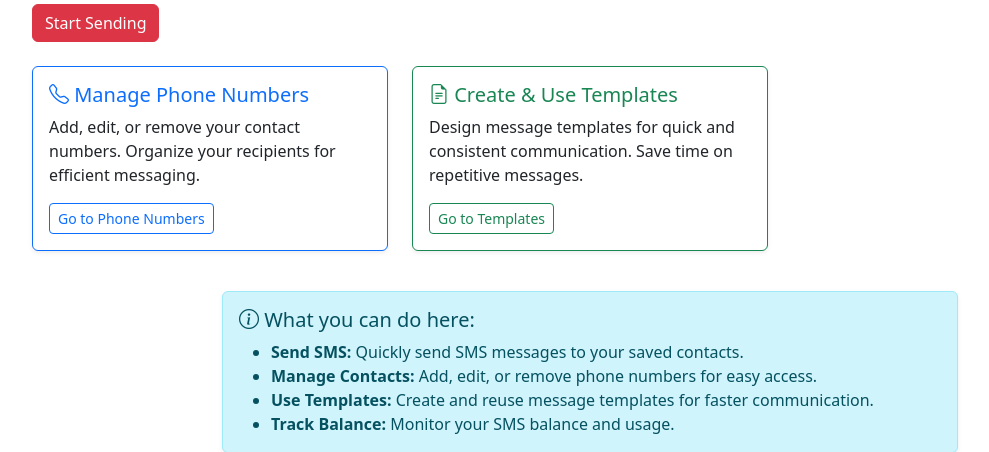
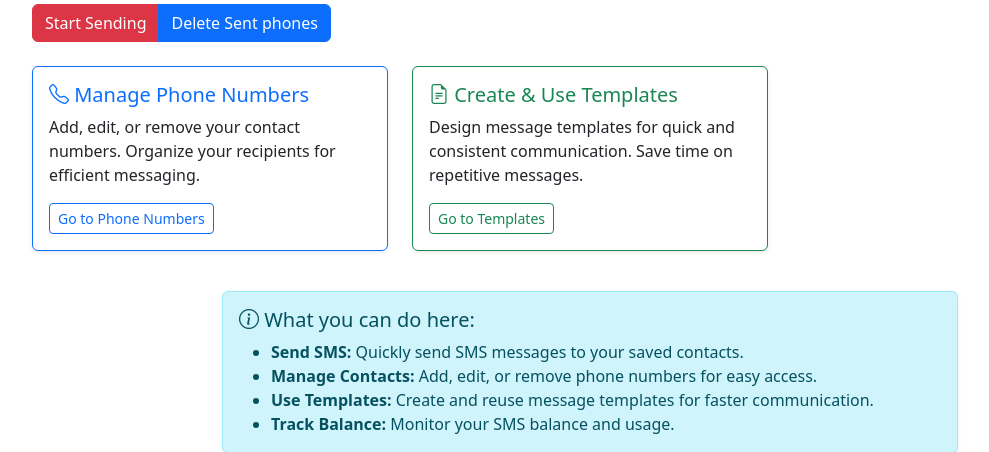
Before and after one commit to abscalibur/sahilsms, a FastAPI app: template templates/ui/home.html in a window 1280 px wide. Shown: the part 311-763 px from the top of the page, without its empty margins (50-1039 px from the left). Run offline with FastAPI, Linux system fonts and the light colour scheme; the template is opened without the code that fills it, so the values that code supplies are empty.

Commit message:
added delete sent number

```diff
--- a/templates/ui/home.html
+++ b/templates/ui/home.html
@@ -62,6 +62,9 @@
                     {% else %}
                     Start Sending
                     {% endif %}
+                </button>
+                <button class="btn btn-primary" onclick="delete_sent()">
+                    Delete Sent phones
                 </button>
             </div>
         </div>
@@ -146,6 +149,24 @@
         alert('Failed to change sending state.');
     });
 }
+    function delete_sent() {
+        fetch(`/delete_sent`, {
+            method: 'GET'})
+        .then(response => {
+            if (response.status === 200) {
+                alert('Sent numbers deleted successfully.');
+            } else {
+                response.json().then(data => {
+                    alert(data.detail || 'Failed to delete sent numbers.');
+                }).catch(() => {
+                    alert('Failed to delete sent numbers.');
+                });
+            }
+        })
+        .catch(() => {
+            alert('Failed to delete sent numbers.');
+        });
+    }
 </script>
 </body>
 </html>
```
